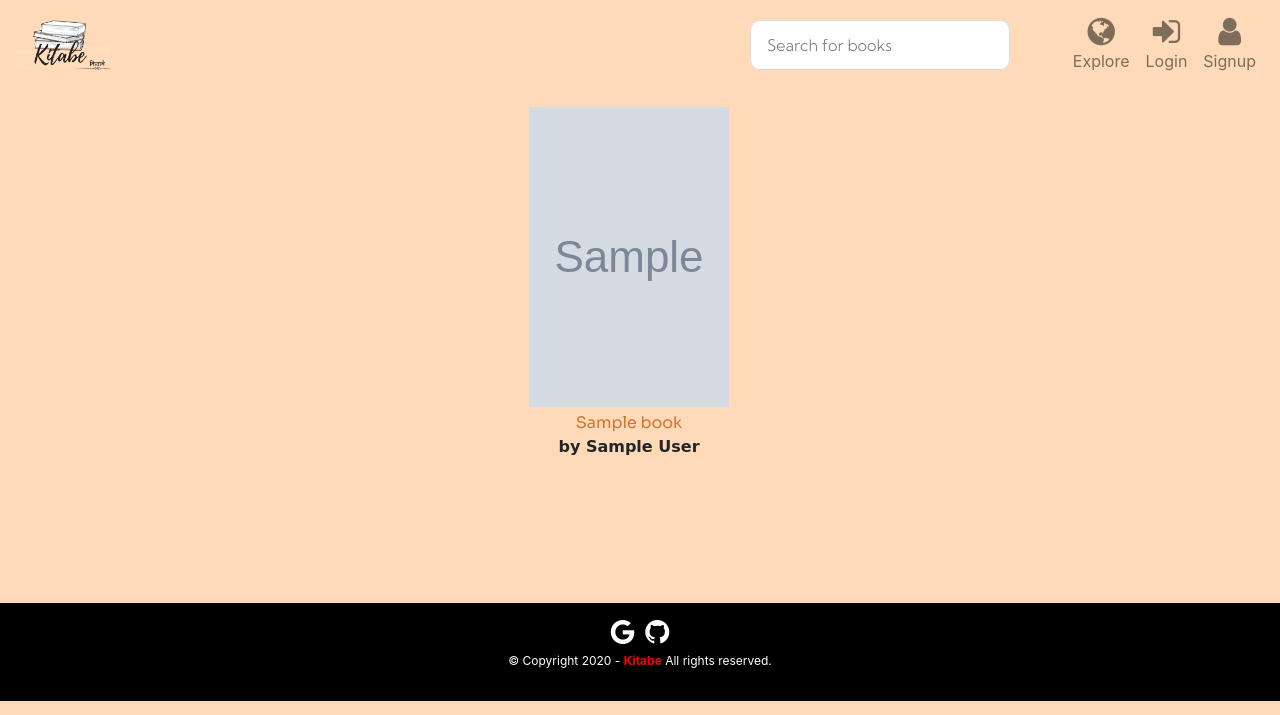
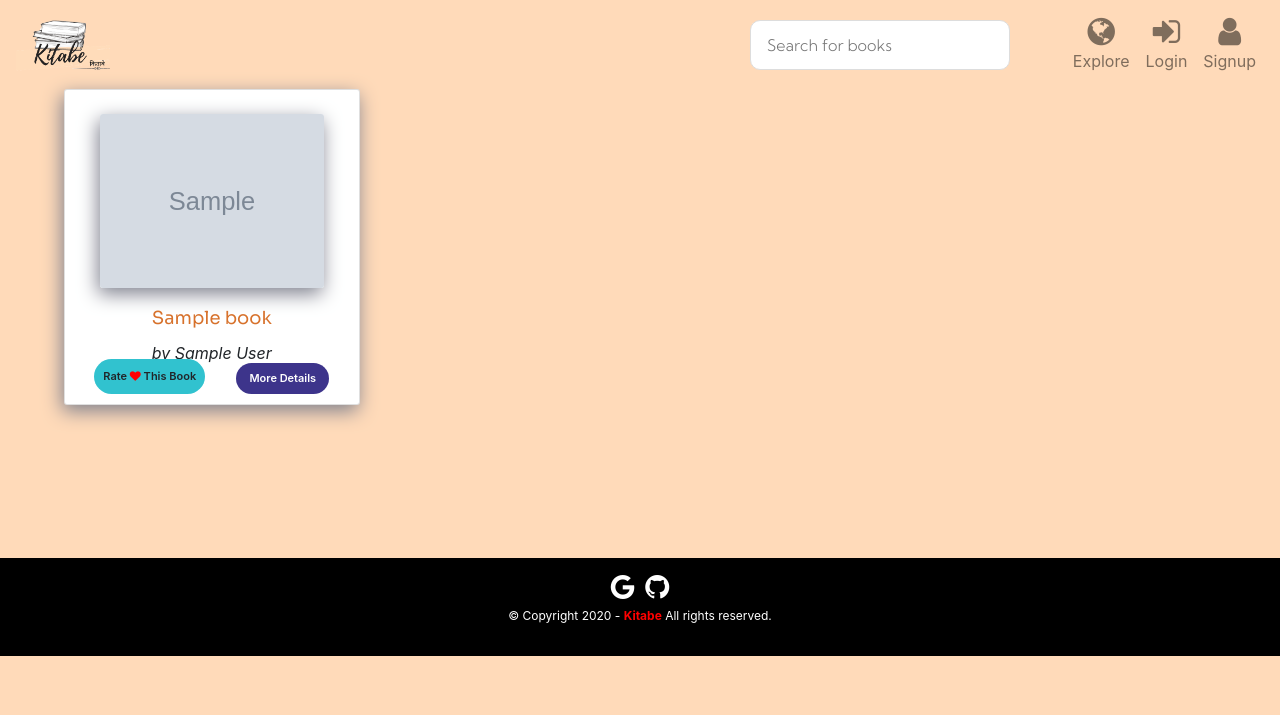
Before and after one commit to Praful932/Kitabe, a Django app: template templates/mainapp/explore.html in a window 1280 px wide. Shown: the top 715 px of the page. Run offline with Django 3.2, Linux system fonts and the light colour scheme; the template is opened without the code that fills it: most values are stand-ins (such as "Sample title", 1, 10 or a date in 2020); grey boxes marked "Sample" are stand-in pictures; parts of the project's set-up code (start-up, migrations or seed data) failed here and were passed over; some libraries are stand-ins or nearby versions.

Commit message:
explore page layout improved

```diff
--- a/BookRecSystem/settings.py
+++ b/BookRecSystem/settings.py
@@ -22,12 +22,12 @@ BASE_DIR = Path(__file__).resolve().parent.parent
 # See https://docs.djangoproject.com/en/3.1/howto/deployment/checklist/
 
 # SECURITY WARNING: keep the secret key used in production secret!
-SECRET_KEY = os.environ.get('KITABE_SECRET_KEY')
+SECRET_KEY = "RANDOM_KEY"
 
 # SECURITY WARNING: don't run with debug turned on in production!
 DEBUG = True
 
-ALLOWED_HOSTS = ['kitabe-app.herokuapp.com']
+ALLOWED_HOSTS = ['kitabe-app.herokuapp.com', '127.0.0.1', 'localhost']
 
 
 # Application definition
--- a/static/mainapp/css/explore.css
+++ b/static/mainapp/css/explore.css
@@ -48,33 +48,6 @@
   padding-bottom: 1%;
 }
 
-.more-details {
-  text-align: center;
-  background-color: #3d348b;
-  color: #fff;
-  font-weight: 600;
-  font-size: 12px;
-  border-radius: 20px;
-}
-
-.rating-block {
-  text-align: center;
-  background-color: #31c2cf;
-  font-weight: 600;
-  font-size: 12px;
-  border-radius: 20px;
-  padding: 5px;
-}
-
-.rating-block:hover {
-  text-shadow: 0px 0px 6px rgba(255, 255, 255, 1);
-  transition: all 0.4s ease 0s;
-}
-.more-details:hover {
-  color: white;
-  text-shadow: 0px 0px 6px rgba(255, 255, 255, 1);
-  transition: all 0.4s ease 0s;
-}
 
 .rateYo {
   margin-left: auto;
@@ -84,6 +57,129 @@
 
 .small-screen {
   display: none;
+}
+
+.card-deck {
+  padding-left: 5%;
+  padding-right: 5%;
+  padding-bottom: 2%;
+}
+
+.card {
+  transition: 0.5s;
+  cursor: pointer;
+  border-radius: 3px;
+  box-shadow: -2px 6px 19px 0px #7f818e;
+}
+
+.card-img {
+  flex-shrink: 0;
+  bottom: -35px;
+  left: 35px;
+  border-radius: 3px;
+  box-shadow: -2px 6px 19px 0px #7f818e;
+  transition: 0.3s ease;
+  width: 85%;
+  height: 60%;
+  margin: 0 auto;
+}
+
+.card-img:hover {
+  transform: scale(1.07);
+}
+
+.card-horizontal {
+  display: flex;
+  flex: 1 1 auto;
+}
+
+.card-body-wrap {
+  display: flex;
+}
+
+.card-title {
+  font-family: "Sora", sans-serif;
+  font-size: large;
+  color: #d7722c;
+}
+
+/* .card-text {
+  font-family: "Courgette", cursive;
+  color: black;
+  font-weight: bold;
+  font-size: 15px;
+  padding-bottom: 1px;
+} */
+
+.card::before,
+.card::after {
+  position: absolute;
+  top: 0;
+  right: 0;
+  bottom: 0;
+  left: 0;
+  transform: scale3d(0, 0, 1);
+  transition: transform 0.3s ease-out 0s;
+  content: "";
+  pointer-events: none;
+}
+
+.card::before {
+  transform-origin: left top;
+}
+
+.card::after {
+  transform-origin: right bottom;
+}
+
+.card:hover::before,
+.card:hover::after,
+.card:focus::before,
+.card:focus::after {
+  transform: scale3d(1, 1, 1);
+}
+
+.more-details {
+  text-align: center;
+  background-color: #3d348b;
+  color: #fff;
+  font-weight: 600;
+  font-size: 11px;
+  border-radius: 20px;
+  position: absolute;
+  bottom: 10px;
+  right: 10%;
+}
+
+.more-details:hover {
+  color: white;
+}
+
+.rating-block {
+  display: inline-block;
+  text-align: center;
+  background-color: #31c2cf;
+  font-weight: 600;
+  font-size: 11px;
+  border-radius: 20px;
+  position: absolute;
+  padding: 8px;
+  bottom: 10px;
+  left: 10%;
+}
+
+.rating-block:hover {
+  text-shadow: 0px 0px 6px rgba(255, 255, 255, 1);
+  transition: all 0.4s ease 0s;
+}
+
+.card-text {
+  overflow: hidden;
+  text-overflow: ellipsis;
+  display: -webkit-box;
+  -webkit-line-clamp: 3;
+  /* number of lines to show */
+  -webkit-box-orient: vertical;
 }
 
 @media (max-width: 420px) {
--- a/templates/mainapp/explore.html
+++ b/templates/mainapp/explore.html
@@ -13,29 +13,23 @@ Explore
 
 {% block main %}
 
-<div class="large-screen" style="width:1200px; margin:0 auto;">
-    <div class="centre">
+<div class="card-deck ">
     {% for book in book %}
-        <div class="wrapper" style="display:inline-flex;">
-            <div>
-                <div class="data">
-                    <div class="cover-img">
-                        <img class=" cover-img-size" src="{{book.image_url}}" alt="book Card">
+
+    <div class="card col-sm-12 col-lg-3 " style="width: 300px;">
+        <div class="row no-gutters">
+            <img class="card-img  mt-4 " src="{{book.image_url}}" alt="book Card">
+            <div class="card-body text-center">
+                <h5 class="card-title">{{book.original_title}}</h5>
+                <p class="card-text"><i>by {{book.authors}}</i></p>
             </div>
-                    <div class="content text-center">
-                        <div class="title">{{ book.original_title }}</div>
-                        <div class="author">by {{ book.authors}}</div>
-                    </div>
-                </div>
-                <div class="hide text-center">
+        </div><br>
         <a href="javascript:;" onclick='bookDetails(this)' class="btn more-details"
             data-book-id="{{ book.book_id }}">More Details</a>
         {% if user.is_authenticated %}
-                    <div class='rating-block' id='rating-block-{{ book.book_id }}' onmouseover="rateStart(this)"
-                        onclick='rateBook(this)' onmouseout='finishRate(this)' data-book-id="{{ book.book_id }}">
-                        <div id='button-text-{{ book.book_id }}'>Rate <i class="fa fa-heart" style="color:red"></i> This
-                            Book
-                            </a>
+        <div class='rating-block' id='rating-block-{{ book.book_id }}' onmouseover="rateStart(this)" onclick='rateBook(this)' onmouseout='finishRate(this)'
+            data-book-id="{{ book.book_id }}">
+            <div id='button-text-{{ book.book_id }}'>Rate <i class="fa fa-heart" style="color:red"></i> This Book</a>
             </div>
             <div class='rateYo' id='rate-{{ book.book_id }}'></div>
         </div>
@@ -46,11 +40,15 @@ Explore
         </div>
         {% endif %}
     </div>
+
+
+
+    {% if forloop.counter|divisibleby:"4"  %}
 </div>
-        </div>
+<div class="card-deck  ">
+    {% endif %}
     {% endfor %}
-    </div>
-</div>
+</div><!-- The final deck is closed here, outside the loop -->
 
 <!------------------------------------------- for small screens ------------------------------------------------------------------------>
 <div class="small-screen">
```
Lines whose indentation alone changed are shown as unchanged.
